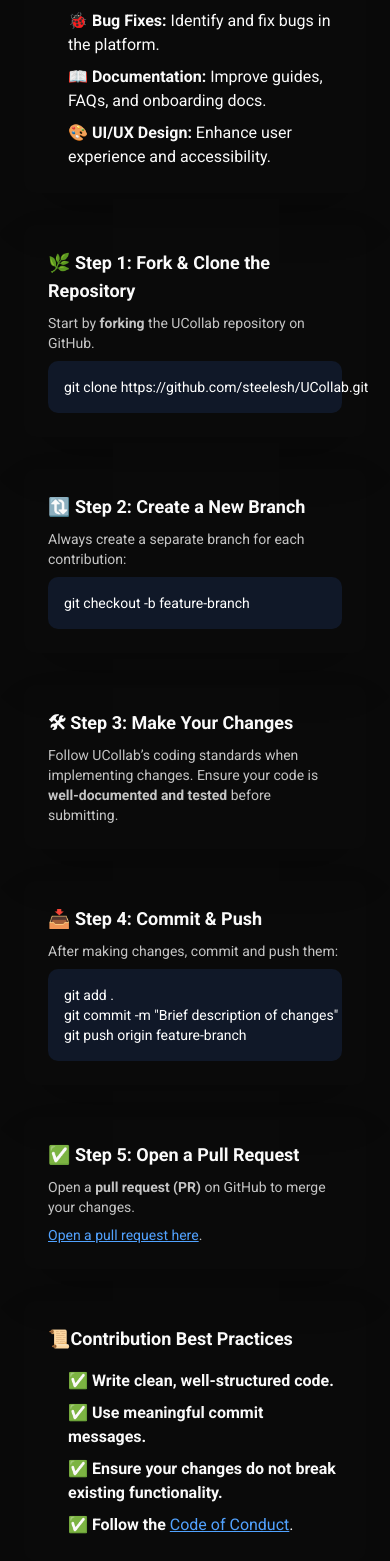
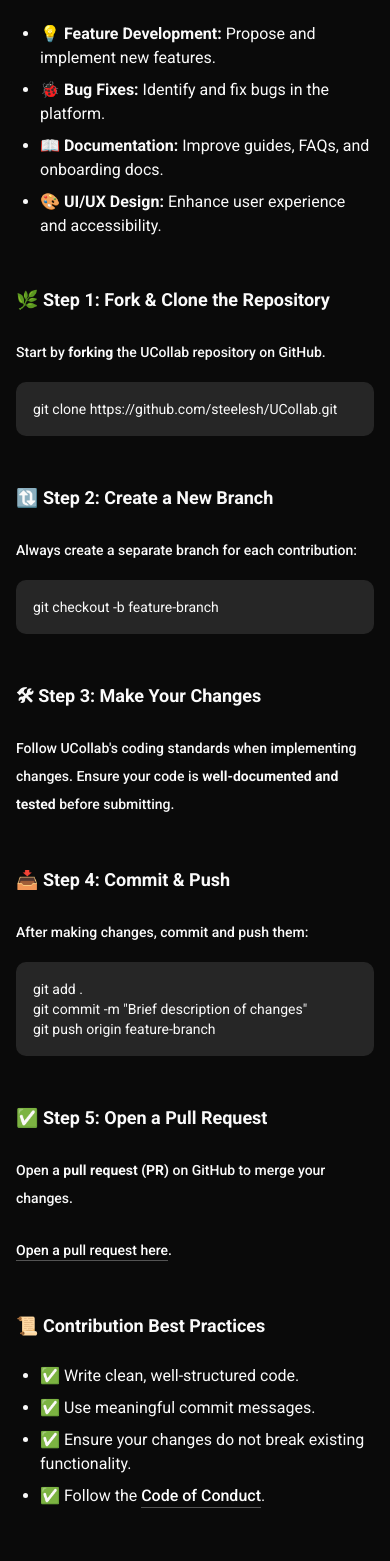
Before and after one commit to steelesh/UCollab, a Next.js app: page /c/contribution-guide in a window 390 px wide. Shown: the part 407-1968 px from the top of the page. Built offline with nearby package versions, Linux system fonts and the light colour scheme; no server answers; what @azure/storage-blob, http-status-codes would draw is missing.

Commit message:
make static pages consistent throughout

```diff
--- a/src/app/(protected)/c/code-of-conduct/page.tsx
+++ b/src/app/(protected)/c/code-of-conduct/page.tsx
@@ -1,84 +1,96 @@
+import { PageBreadcrumb } from "~/components/navigation/page-breadcrumb";
+import { Container } from "~/components/ui/container";
+import { Header } from "~/components/ui/header";
+import { H1 } from "~/components/ui/heading";
+import { Large } from "~/components/ui/large";
+import { TypographyLink } from "~/components/ui/link";
+import { List, ListItem } from "~/components/ui/list";
+import { Muted } from "~/components/ui/muted";
+import { P } from "~/components/ui/p";
+import { Section } from "~/components/ui/section";
+import { Small } from "~/components/ui/small";
+
 export const metadata = {
   title: "UCollab — Code of Conduct",
 };
 
 export default function Page() {
   return (
-    <div className="flex flex-col items-center">
-      <h1 className="text-center text-2xl font-bold select-none">Code of Conduct</h1>
-      <h2 className="mt-8 text-xl font-bold">🌎 UCollab Community Guidelines</h2>
-      <p className="text-secondary mt-2 max-w-2xl text-center text-sm italic">
-        UCollab is committed to maintaining a respectful, inclusive, and collaborative environment for all members.
-      </p>
-
-      <div className="relative mt-8 w-full max-w-3xl rounded-lg shadow-2xl px-6 py-6">
-        <h2 className="text-lg font-semibold">📌 Our Core Values</h2>
-        <ul className="text-secondary-foreground mt-4 list-disc space-y-2 pl-5">
-          <li>
+    <Container as="article">
+      <PageBreadcrumb
+        items={[
+          { label: "Code of Conduct", isCurrent: true },
+        ]}
+      />
+      <Header>
+        <H1>Code of Conduct</H1>
+        <P className="italic">UCollab is committed to maintaining a respectful, inclusive, and collaborative environment for all members.</P>
+      </Header>
+      <Section>
+        <Large>📌 Our Core Values</Large>
+        <List>
+          <ListItem>
             <strong>♦️ Respect:</strong>
             {" "}
             Treat everyone with kindness and professionalism.
-          </li>
-          <li>
+          </ListItem>
+          <ListItem>
             <strong>♦️ Inclusivity:</strong>
             {" "}
             Embrace diversity and create an open, welcoming space.
-          </li>
-          <li>
+          </ListItem>
+          <ListItem>
             <strong>♦️ Collaboration:</strong>
             {" "}
             Work together constructively, valuing all contributions.
-          </li>
-          <li>
+          </ListItem>
+          <ListItem>
             <strong>♦️ Integrity:</strong>
             {" "}
             Be honest, ethical, and take responsibility for your actions.
-          </li>
-        </ul>
-      </div>
-
-      <div className="relative mt-8 w-full max-w-3xl rounded-lg shadow-2xl px-6 py-6">
-        <h2 className="text-lg font-semibold">🚫 Unacceptable Behavior</h2>
-        <p className="text-secondary mt-2 text-sm">
-          The following behaviors are not tolerated within UCollab:
-        </p>
-        <ul className="text-secondary-foreground mt-4 list-disc space-y-2 pl-5">
-          <li>Harassment, discrimination, or targeted attacks.</li>
-          <li>Hate speech, offensive language, or disrespectful conduct.</li>
-          <li>Disruptive behavior or intentional misinformation.</li>
-          <li>Sharing private or sensitive data without consent.</li>
-        </ul>
-      </div>
-
-      <div className="relative mt-8 w-full max-w-3xl rounded-lg shadow-2xl px-6 py-6">
-        <h2 className="text-lg font-semibold">⚖️ Consequences & Enforcement</h2>
-        <p className="text-secondary mt-2 text-sm">
-          Violations of this Code of Conduct may result in the following actions:
-        </p>
-        <ul className="text-secondary-foreground mt-4 list-disc space-y-2 pl-5">
-          <li>Warning from moderators or administrators.</li>
-          <li>Temporary or permanent suspension from UCollab.</li>
-          <li>Escalation to university authorities or legal action (if applicable).</li>
-        </ul>
-      </div>
-
-      <div className="relative mt-8 w-full max-w-3xl rounded-lg shadow-2xl px-6 py-6">
-        <h2 className="text-lg font-semibold">📬 Reporting Violations</h2>
-        <p className="text-secondary mt-2 text-sm">
+          </ListItem>
+        </List>
+      </Section>
+      <Section>
+        <Large>🚫 Unacceptable Behavior</Large>
+        <Muted>The following behaviors are not tolerated within UCollab:</Muted>
+        <List>
+          <ListItem>Harassment, discrimination, or targeted attacks.</ListItem>
+          <ListItem>Hate speech, offensive language, or disrespectful conduct.</ListItem>
+          <ListItem>Disruptive behavior or intentional misinformation.</ListItem>
+          <ListItem>Sharing private or sensitive data without consent.</ListItem>
+        </List>
+      </Section>
+      <Section>
+        <Large>⚖️ Consequences & Enforcement</Large>
+        <Muted>Violations of this Code of Conduct may result in the following actions:</Muted>
+        <List>
+          <ListItem>Warning from moderators or administrators.</ListItem>
+          <ListItem>Temporary or permanent suspension from UCollab.</ListItem>
+          <ListItem>Escalation to university authorities or legal action (if applicable).</ListItem>
+        </List>
+      </Section>
+      <Section>
+        <Large>📬 Reporting Violations</Large>
+        <Muted>
           If you witness or experience behavior that violates this Code of Conduct, please report it confidentially to
           {" "}
-          <a href="mailto:support@ucollab.com" className="text-blue-400 underline">support@ucollab.com</a>
+          <TypographyLink href="mailto:support@ucollab.com">support@ucollab.com</TypographyLink>
           .
-        </p>
-      </div>
-
-      <p className="mt-8 text-sm text-gray-400">
-        This Code of Conduct is adapted from the Contributor Covenant v2.1. Read more at
-        <a href="https://www.contributor-covenant.org/version/2/1/code_of_conduct/" target="_blank" rel="noopener noreferrer" className="underline text-blue-400">
-          contributor-covenant.org
-        </a>
-        .
-      </p>
-    </div>
+        </Muted>
+      </Section>
+      <Section className="text-center mt-20">
+        <Small>
+          <Muted>
+            This Code of Conduct is adapted from the Contributor Covenant v2.1. Read more at
+            {" "}
+            <TypographyLink href="https://www.contributor-covenant.org/version/2/1/code_of_conduct/" isExternal>
+              contributor-covenant.org
+            </TypographyLink>
+            .
+          </Muted>
+        </Small>
+      </Section>
+    </Container>
   );
 }
--- a/src/app/(protected)/c/community-guide/page.tsx
+++ b/src/app/(protected)/c/community-guide/page.tsx
@@ -1,79 +1,91 @@
+import { PageBreadcrumb } from "~/components/navigation/page-breadcrumb";
+import { Container } from "~/components/ui/container";
+import { Header } from "~/components/ui/header";
+import { H1 } from "~/components/ui/heading";
+import { Large } from "~/components/ui/large";
+import { TypographyLink } from "~/components/ui/link";
+import { List, ListItem } from "~/components/ui/list";
+import { Muted } from "~/components/ui/muted";
+import { P } from "~/components/ui/p";
+import { Section } from "~/components/ui/section";
+import { Small } from "~/components/ui/small";
+
 export const metadata = {
   title: "UCollab — Community Guide",
 };
 
 export default function Page() {
   return (
-    <div className="flex flex-col items-center">
-      <h1 className="text-center text-2xl font-bold select-none">Community Guide</h1>
-      <h2 className="mt-8 text-xl font-bold">🌟 Welcome to UCollab!</h2>
-      <p className="text-secondary mt-2 max-w-2xl text-center text-sm italic">
-        Our goal is to foster a collaborative, innovative, and supportive community for students, developers, and IT professionals.
-      </p>
-
-      <div className="relative mt-8 w-full max-w-3xl rounded-lg shadow-2xl px-6 py-6">
-        <h2 className="text-lg font-semibold">📌 How to Get the Most Out of UCollab</h2>
-        <ul className="text-secondary-foreground mt-4 list-disc space-y-2 pl-5">
-          <ul>
+    <Container as="article">
+      <PageBreadcrumb
+        items={[
+          { label: "Community Guide", isCurrent: true },
+        ]}
+      />
+      <Header>
+        <H1>Community Guide</H1>
+        <P className="italic">Our goal is to foster a collaborative, innovative, and supportive community for students, developers, and IT professionals.</P>
+      </Header>
+      <Section>
+        <Large>📌 How to Get the Most Out of UCollab</Large>
+        <List>
+          <ListItem>
             <strong>♦️ Explore Projects:</strong>
             {" "}
             Discover exciting open-source projects and contribute your skills.
-          </ul>
-          <ul>
+          </ListItem>
+          <ListItem>
             <strong>♦️ Collaborate:</strong>
             {" "}
             Connect with fellow students and developers to work on meaningful software solutions.
-          </ul>
-          <ul>
+          </ListItem>
+          <ListItem>
             <strong>♦️ Share Knowledge:</strong>
             {" "}
             Help others by answering questions and providing insights.
-          </ul>
-          <ul>
+          </ListItem>
+          <ListItem>
             <strong>♦️ Follow Best Practices:</strong>
             {" "}
             Ensure code quality, maintainability, and adherence to community standards.
-          </ul>
-        </ul>
-      </div>
-
-      <div className="relative mt-8 w-full max-w-3xl rounded-lg shadow-2xl px-6 py-6">
-        <h2 className="text-lg font-semibold">✅ Community Etiquette</h2>
-        <p className="text-secondary mt-2 text-sm">
-          To ensure a positive experience, please follow these guidelines:
-        </p>
-        <ul className="text-secondary-foreground mt-4 list-disc space-y-2 pl-5">
-          <li>Be respectful and inclusive in discussions.</li>
-          <li>Provide constructive feedback and encourage learning.</li>
-          <li>Avoid spam, self-promotion, and irrelevant discussions.</li>
-          <li>Report issues and suggest improvements transparently.</li>
-        </ul>
-      </div>
-
-      <div className="relative mt-8 w-full max-w-3xl rounded-lg shadow-2xl px-6 py-6">
-        <h2 className="text-lg font-semibold">📖 Learning Resources</h2>
-        <p className="text-secondary mt-2 text-sm">
-          Need help getting started? Check out these resources:
-        </p>
-        <ul className="text-secondary-foreground mt-4 list-disc space-y-2 pl-5">
-          <li>
+          </ListItem>
+        </List>
+      </Section>
+      <Section>
+        <Large>✅ Community Etiquette</Large>
+        <Muted>To ensure a positive experience, please follow these guidelines:</Muted>
+        <List>
+          <ListItem>Be respectful and inclusive in discussions.</ListItem>
+          <ListItem>Provide constructive feedback and encourage learning.</ListItem>
+          <ListItem>Avoid spam, self-promotion, and irrelevant discussions.</ListItem>
+          <ListItem>Report issues and suggest improvements transparently.</ListItem>
+        </List>
+      </Section>
+      <Section>
+        <Large>📖 Learning Resources</Large>
+        <Muted>Need help getting started? Check out these resources:</Muted>
+        <List>
+          <ListItem>
+            <TypographyLink href="/c/getting-started">Getting Started Guide</TypographyLink>
+          </ListItem>
+          <ListItem>
+            <TypographyLink href="/c/contribution-guide">Contribution Guidelines</TypographyLink>
+          </ListItem>
+          <ListItem>
+            <TypographyLink href="/c/code-of-conduct">Code of Conduct</TypographyLink>
+          </ListItem>
+        </List>
+      </Section>
+      <Section className="text-center mt-20">
+        <Small>
+          <Muted>
+            Questions? Reach out to us at
             {" "}
-            <a href="/c/getting-started" className="text-blue-400 underline">Getting Started Guide</a>
-          </li>
-          <li><a href="/c/contribution-guide" className="text-blue-400 underline">Contribution Guidelines</a></li>
-
-          <li><a href="/c/code-of-conduct" className="text-blue-400 underline">Code of Conduct</a></li>
-        </ul>
-      </div>
-
-      <p className="mt-8 text-sm text-gray-400">
-        Questions? Reach out to us at
-        {" "}
-        <a href="mailto:support@ucollab.com" className="underline text-blue-400">
-          support@ucollab.com
-        </a>
-        .
-      </p>
-    </div>
+            <TypographyLink href="mailto:support@ucollab.com">support@ucollab.com</TypographyLink>
+            .
+          </Muted>
+        </Small>
+      </Section>
+    </Container>
   );
 }
--- a/src/app/(protected)/c/contribution-guide/page.tsx
+++ b/src/app/(protected)/c/contribution-guide/page.tsx
@@ -1,185 +1,164 @@
+import { PageBreadcrumb } from "~/components/navigation/page-breadcrumb";
+import { CodeBlock } from "~/components/ui/code-block";
+import { Container } from "~/components/ui/container";
+import { Header } from "~/components/ui/header";
+import { H1 } from "~/components/ui/heading";
+import { Large } from "~/components/ui/large";
+import { TypographyLink } from "~/components/ui/link";
+import { List, ListItem } from "~/components/ui/list";
+import { Muted } from "~/components/ui/muted";
+import { P } from "~/components/ui/p";
+import { Section } from "~/components/ui/section";
+import { Small } from "~/components/ui/small";
+
 export const metadata = {
   title: "UCollab — Contribution Guide",
 };
 
 export default function Page() {
   return (
-    <div className="flex flex-col items-center px-6 py-12">
-      <h1 className="text-center text-2xl font-bold select-none">🚀 Contribution Guide</h1>
-      <p className="text-secondary mt-2 max-w-2xl text-center text-sm italic">
-        UCollab thrives on contributions from developers, designers, and technical writers. Follow this guide to learn how to contribute effectively.
-      </p>
-
-      {/* How You Can Contribute */}
-      <div className="relative mt-8 w-full max-w-3xl rounded-lg shadow-2xl px-6 py-6">
-        <h2 className="text-lg font-semibold">
-          📌
-          {" "}
-          <strong>How You Can Contribute</strong>
-        </h2>
-        <ul className="text-secondary-foreground mt-4 space-y-2 pl-5">
-          <li>
-            💡
-            {" "}
-            <strong>Feature Development:</strong>
+    <Container as="article">
+      <PageBreadcrumb
+        items={[
+          { label: "Contribution Guide", isCurrent: true },
+        ]}
+      />
+      <Header>
+        <H1>Contribution Guide</H1>
+        <P className="italic">UCollab thrives on contributions from developers, designers, and technical writers. Follow this guide to learn how to contribute effectively.</P>
+      </Header>
+      <Section>
+        <Large>📌 How You Can Contribute</Large>
+        <List>
+          <ListItem>
+            <strong>💡 Feature Development:</strong>
             {" "}
             Propose and implement new features.
-          </li>
-          <li>
-            🐞
-            {" "}
-            <strong>Bug Fixes:</strong>
+          </ListItem>
+          <ListItem>
+            <strong>🐞 Bug Fixes:</strong>
             {" "}
             Identify and fix bugs in the platform.
-          </li>
-          <li>
-            📖
-            {" "}
-            <strong>Documentation:</strong>
+          </ListItem>
+          <ListItem>
+            <strong>📖 Documentation:</strong>
             {" "}
             Improve guides, FAQs, and onboarding docs.
-          </li>
-          <li>
-            🎨
-            {" "}
-            <strong>UI/UX Design:</strong>
+          </ListItem>
+          <ListItem>
+            <strong>🎨 UI/UX Design:</strong>
             {" "}
             Enhance user experience and accessibility.
-          </li>
-        </ul>
-      </div>
-
-      {/* Step 1: Fork & Clone the Repository */}
-      <div className="relative mt-8 w-full max-w-3xl rounded-lg shadow-2xl px-6 py-6">
-        <h2 className="text-lg font-semibold">
-          🌿
-          {" "}
-          <strong>Step 1: Fork & Clone the Repository</strong>
-        </h2>
-        <p className="text-secondary mt-2 text-sm">
+          </ListItem>
+        </List>
+      </Section>
+      <Section>
+        <Large>🌿 Step 1: Fork & Clone the Repository</Large>
+        <P>
+          <Small>
             Start by
             {" "}
             <strong>forking</strong>
             {" "}
             the UCollab repository on GitHub.
-        </p>
-        <pre className="bg-gray-900 text-white p-4 rounded-md mt-2 text-sm">
+          </Small>
+        </P>
+        <CodeBlock>
           git clone https://github.com/steelesh/UCollab.git
-        </pre>
-      </div>
-
-      {/* Step 2: Create a New Branch */}
-      <div className="relative mt-8 w-full max-w-3xl rounded-lg shadow-2xl px-6 py-6">
-        <h2 className="text-lg font-semibold">
-          🔃
-          {" "}
-          <strong>Step 2: Create a New Branch</strong>
-        </h2>
-        <p className="text-secondary mt-2 text-sm">
+        </CodeBlock>
+      </Section>
+      <Section>
+        <Large>🔃 Step 2: Create a New Branch</Large>
+        <P>
+          <Small>
             Always create a separate branch for each contribution:
-        </p>
-        <pre className="bg-gray-900 text-white p-4 rounded-md mt-2 text-sm">
+          </Small>
+        </P>
+        <CodeBlock>
           git checkout -b feature-branch
-        </pre>
-      </div>
-
-      {/* Step 3: Make Your Changes */}
-      <div className="relative mt-8 w-full max-w-3xl rounded-lg shadow-2xl px-6 py-6">
-        <h2 className="text-lg font-semibold">
-          🛠
-          {" "}
-          <strong>Step 3: Make Your Changes</strong>
-        </h2>
-        <p className="text-secondary mt-2 text-sm">
-          Follow UCollab’s coding standards when implementing changes. Ensure your code is
+        </CodeBlock>
+      </Section>
+      <Section>
+        <Large>🛠 Step 3: Make Your Changes</Large>
+        <P>
+          <Small>
+            Follow UCollab's coding standards when implementing changes. Ensure your code is
             {" "}
             <strong>well-documented and tested</strong>
             {" "}
             before submitting.
-        </p>
-      </div>
-
-      {/* Step 4: Commit & Push */}
-      <div className="relative mt-8 w-full max-w-3xl rounded-lg shadow-2xl px-6 py-6">
-        <h2 className="text-lg font-semibold">
-          📥
-          {" "}
-          <strong>Step 4: Commit & Push</strong>
-        </h2>
-        <p className="text-secondary mt-2 text-sm">
+          </Small>
+        </P>
+      </Section>
+      <Section>
+        <Large>📥 Step 4: Commit & Push</Large>
+        <P>
+          <Small>
             After making changes, commit and push them:
-        </p>
-        <pre className="bg-gray-900 text-white p-4 rounded-md mt-2 text-sm">
-          git add .
-          {"\n"}
-          git commit -m "Brief description of changes"
-          {"\n"}
-          git push origin feature-branch
-        </pre>
-      </div>
-
-      {/* Step 5: Open a Pull Request */}
-      <div className="relative mt-8 w-full max-w-3xl rounded-lg shadow-2xl px-6 py-6">
-        <h2 className="text-lg font-semibold">
-          ✅
-          {" "}
-          <strong>Step 5: Open a Pull Request</strong>
-        </h2>
-        <p className="text-secondary mt-2 text-sm">
+          </Small>
+        </P>
+        <CodeBlock>
+          {"git add .\ngit commit -m \"Brief description of changes\"\ngit push origin feature-branch"}
+        </CodeBlock>
+      </Section>
+      <Section>
+        <Large>✅ Step 5: Open a Pull Request</Large>
+        <P>
+          <Small>
             Open a
             {" "}
             <strong>pull request (PR)</strong>
             {" "}
             on GitHub to merge your changes.
-        </p>
-        <p className="text-secondary mt-2 text-sm">
-          <a href="https://github.com/steelesh/UCollab/pulls" target="_blank" rel="noopener noreferrer" className="text-blue-400 underline">
+          </Small>
+        </P>
+        <P>
+          <Small>
+            <TypographyLink href="https://github.com/steelesh/UCollab/pulls" isExternal>
               Open a pull request here
-          </a>
+            </TypographyLink>
             .
-        </p>
-      </div>
-
-      {/* Contribution Best Practices */}
-      <div className="relative mt-8 w-full max-w-3xl rounded-lg shadow-2xl px-6 py-6">
-        <h2 className="text-lg font-semibold">
-          📜
-          <strong>Contribution Best Practices</strong>
-        </h2>
-        <ul className="text-secondary-foreground mt-4 space-y-2 pl-5">
-          <li>
-            ✅
+          </Small>
+        </P>
+      </Section>
+      <Section>
+        <Large>📜 Contribution Best Practices</Large>
+        <List>
+          <ListItem>
+            <strong>✅</strong>
             {" "}
-            <strong>Write clean, well-structured code.</strong>
-          </li>
-          <li>
-            ✅
+            Write clean, well-structured code.
+          </ListItem>
+          <ListItem>
+            <strong>✅</strong>
             {" "}
-            <strong>Use meaningful commit messages.</strong>
-          </li>
-          <li>
-            ✅
+            Use meaningful commit messages.
+          </ListItem>
+          <ListItem>
+            <strong>✅</strong>
             {" "}
-            <strong>Ensure your changes do not break existing functionality.</strong>
-          </li>
-          <li>
-            ✅
+            Ensure your changes do not break existing functionality.
+          </ListItem>
+          <ListItem>
+            <strong>✅</strong>
             {" "}
-            <strong>Follow the</strong>
+            Follow the
             {" "}
-            <a href="/c/code-of-conduct" className="text-blue-400 underline">Code of Conduct</a>
+            <TypographyLink href="/c/code-of-conduct">Code of Conduct</TypographyLink>
             .
-          </li>
-        </ul>
-      </div>
-
-      {/* Contact */}
-      <p className="mt-8 text-sm text-gray-400">
+          </ListItem>
+        </List>
+      </Section>
+      <Section className="text-center mt-20">
+        <Small>
+          <Muted>
             Have questions? Reach out at
             {" "}
-        <a href="mailto:support@ucollab.com" className="underline text-blue-400">support@ucollab.com</a>
+            <TypographyLink href="mailto:support@ucollab.com">support@ucollab.com</TypographyLink>
             .
-      </p>
-    </div>
+          </Muted>
+        </Small>
+      </Section>
+    </Container>
   );
 }
```
Also changed, not shown: src/app/(protected)/c/getting-started/page.tsx (+57 -44 lines), src/app/(protected)/u/page.tsx (+24 -5 lines). Lines whose indentation alone changed are shown as unchanged.
